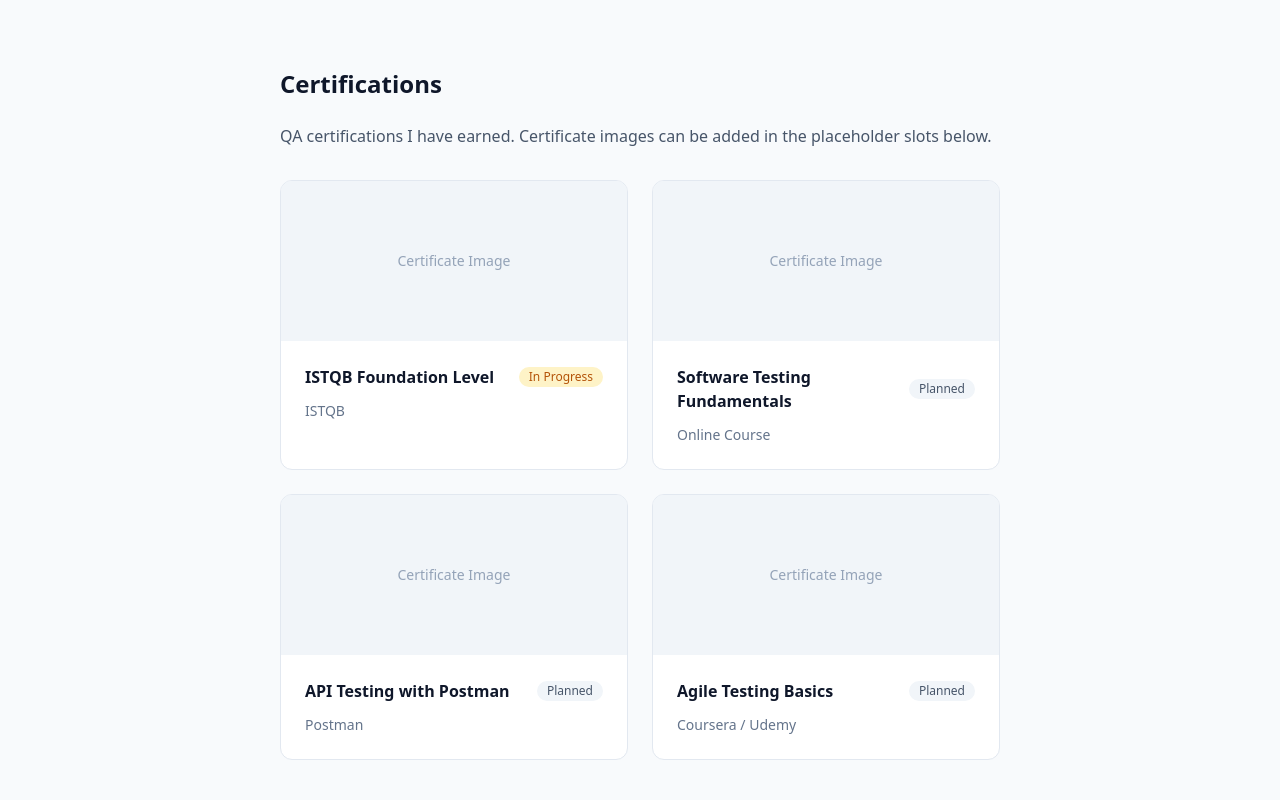
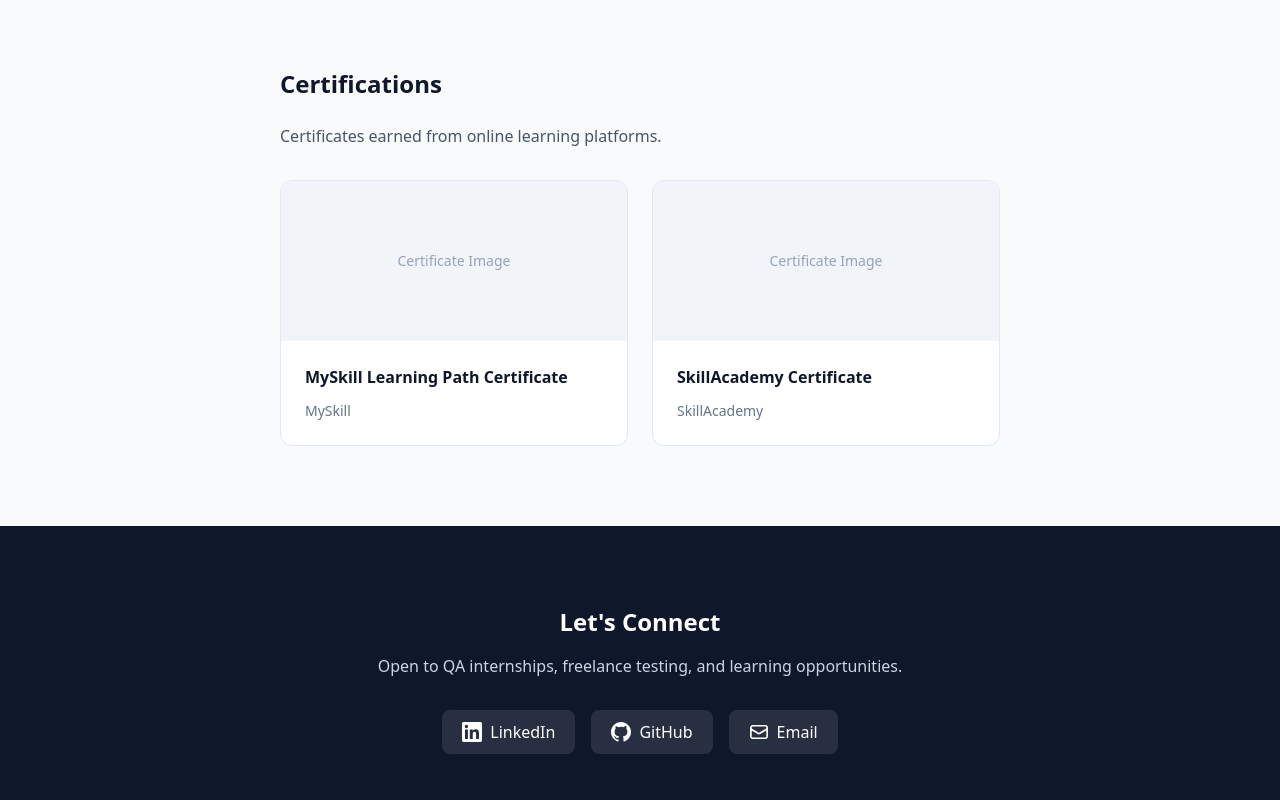
Before and after one commit to Salsadila2002/portfolio-qa, a Next.js app: page / in a window 1280 px wide. Shown: the part 2480-3280 px from the top of the page. Built offline with nearby package versions, Linux system fonts and the light colour scheme.

Commit message:
feat: update certifications to 2 myskill/skillacademy links

```diff
--- a/app/page.tsx
+++ b/app/page.tsx
@@ -172,34 +172,26 @@
       <section id="certifications" className="mx-auto max-w-3xl px-6 py-20">
         <h2 className="mb-6 text-2xl font-bold text-dark">Certifications</h2>
         <p className="mb-8 text-slate-600">
-          QA certifications I have earned. Certificate images can be added in the
-          placeholder slots below.
+          Certificates earned from online learning platforms.
         </p>
         <div className="grid gap-6 md:grid-cols-2">
           {[
             {
-              title: "ISTQB Foundation Level",
-              provider: "ISTQB",
-              status: "In Progress",
+              title: "MySkill Learning Path Certificate",
+              provider: "MySkill",
+              url: "https://storage.googleapis.com/myskill-v2-certificates/learning-path-2XhR1x0FsrUJBeFiFI45/4BvLPSKSWjdBdi4o27X1QgLiNY92-LCR3Eq66nBhQKlq4KHb0.pdf",
             },
             {
-              title: "Software Testing Fundamentals",
-              provider: "Online Course",
-              status: "Planned",
-            },
-            {
-              title: "API Testing with Postman",
-              provider: "Postman",
-              status: "Planned",
-            },
-            {
-              title: "Agile Testing Basics",
-              provider: "Coursera / Udemy",
-              status: "Planned",
+              title: "SkillAcademy Certificate",
+              provider: "SkillAcademy",
+              url: "https://skillacademy.com/sertifikat/GOIOEJF5KP1SJQ",
             },
           ].map((cert) => (
-            <div
+            <a
               key={cert.title}
+              href={cert.url}
+              target="_blank"
+              rel="noreferrer"
               className="overflow-hidden rounded-xl border border-slate-200 bg-white transition hover:border-primary/40"
             >
               <div className="flex h-40 items-center justify-center bg-slate-100 text-sm text-slate-400">
@@ -208,19 +200,10 @@
               <div className="p-6">
                 <div className="mb-3 flex items-center justify-between">
                   <h3 className="font-semibold text-dark">{cert.title}</h3>
-                  <span
-                    className={`rounded-full px-2.5 py-0.5 text-xs font-medium ${
-                      cert.status === "In Progress"
-                        ? "bg-amber-100 text-amber-700"
-                        : "bg-slate-100 text-slate-600"
-                    }`}
-                  >
-                    {cert.status}
-                  </span>
                 </div>
                 <p className="text-sm text-slate-500">{cert.provider}</p>
               </div>
-            </div>
+            </a>
           ))}
         </div>
       </section>
```
